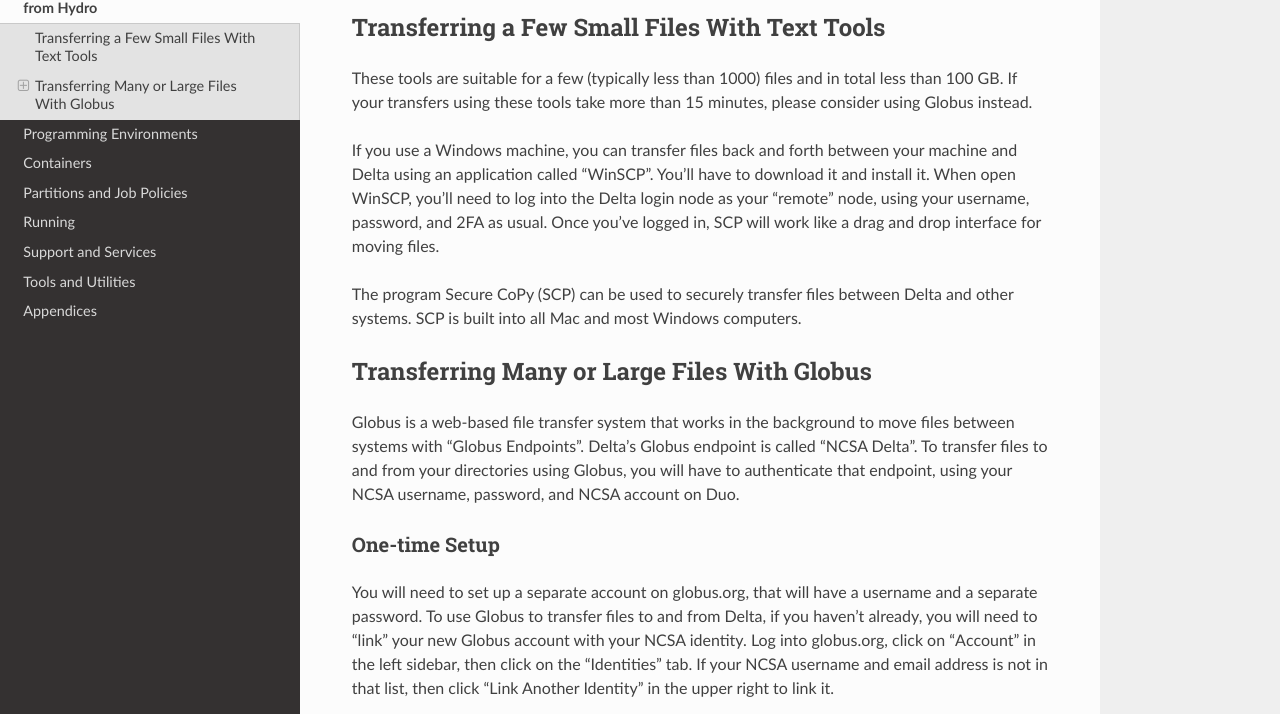
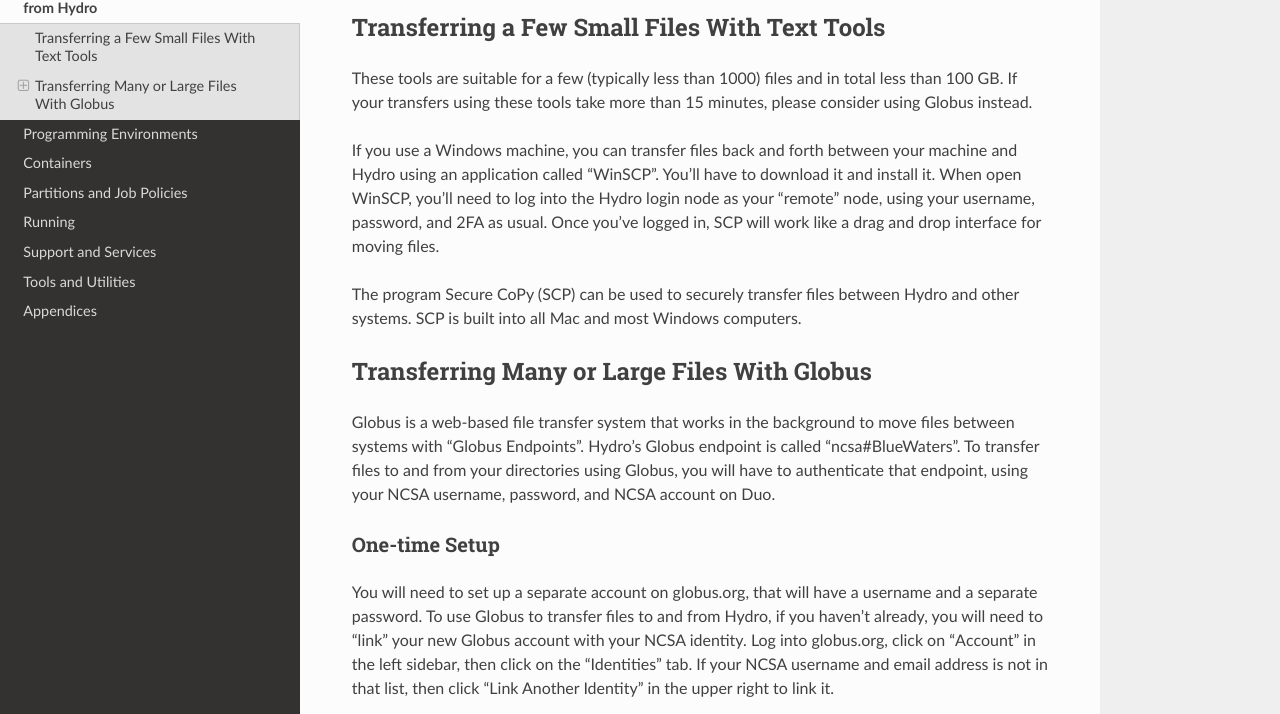
Before and after one commit to ncsa/hydro_documentation, a Sphinx documentation site: the page built from docs/source/accessing_transferring_files.rst, in a window 1280 px wide and 1400 px high. Shown: the part 186-900 px from the top of the window. Built offline with Sphinx 7.4.7 and the Read the Docs theme 2.0.0, drawn with Linux system fonts in a browser that asks for light colours; pages that are not in the unit, such as notebooks, are missing from menus; some of the changed text lies outside the part shown.

Commit message:
removing "delta", naming Globus endpoint
Got rid of spurious mentions of Delta and replaced with "Hydro".

```diff
--- a/docs/source/accessing_transferring_files.rst
+++ b/docs/source/accessing_transferring_files.rst
@@ -10,21 +10,21 @@
 
 These tools are suitable for a few (typically less than 1000) files and in total less than 100 GB.  If your transfers using these tools take more than 15 minutes, please consider using Globus instead.
 
-If you use a Windows machine, you can transfer files back and forth between your machine and Delta using an application called "WinSCP".  You'll have to download it and install it.  When open WinSCP, you'll need to log into the Delta login node as your "remote" node, using your username, password, and 2FA as usual.  Once you've logged in, SCP will work like a drag and drop interface for moving files.
+If you use a Windows machine, you can transfer files back and forth between your machine and Hydro using an application called "WinSCP".  You'll have to download it and install it.  When open WinSCP, you'll need to log into the Hydro login node as your "remote" node, using your username, password, and 2FA as usual.  Once you've logged in, SCP will work like a drag and drop interface for moving files.
 
-The program Secure CoPy (SCP) can be used to securely transfer files between Delta and other systems.  SCP is built into all Mac and most Windows computers.
+The program Secure CoPy (SCP) can be used to securely transfer files between Hydro and other systems.  SCP is built into all Mac and most Windows computers.
 
 .. _globus:
 
 Transferring Many or Large Files With Globus
 ---------------------------------------------
 
-Globus is a web-based file transfer system that works in the background to move files between systems with "Globus Endpoints".  Delta's Globus endpoint is called "NCSA Delta".  To transfer files to and from your directories using Globus, you will have to authenticate that endpoint, using your  NCSA username, password, and NCSA account on Duo.
+Globus is a web-based file transfer system that works in the background to move files between systems with "Globus Endpoints".  Hydro's Globus endpoint is called "ncsa#BlueWaters".  To transfer files to and from your directories using Globus, you will have to authenticate that endpoint, using your  NCSA username, password, and NCSA account on Duo.
 
 One-time Setup
 ~~~~~~~~~~~~~~~~
 
-You will need to set up a separate account on globus.org, that will have a username and a separate password.  To use Globus to transfer files to and from Delta, if you haven't already, you will need to "link" your new Globus account with your NCSA identity.  Log into globus.org, click on "Account" in the left sidebar, then click on the "Identities" tab.  If your NCSA username and email address is not in that list, then click "Link Another Identity" in the upper right to link it.
+You will need to set up a separate account on globus.org, that will have a username and a separate password.  To use Globus to transfer files to and from Hydro, if you haven't already, you will need to "link" your new Globus account with your NCSA identity.  Log into globus.org, click on "Account" in the left sidebar, then click on the "Identities" tab.  If your NCSA username and email address is not in that list, then click "Link Another Identity" in the upper right to link it.
 
 Using Globus to Transfer Files
 ~~~~~~~~~~~~~~~~~~~~~~~~~~~~~~~~~~~
@@ -43,7 +43,10 @@
 
 Login in via the Illinois Shibboleth service, this will be a Duo 2FA prompt
 
-Once logged in you should be taken to the File Manager section, on one side search for "Delta" collection and you should see a list of endpoints, click on the “NCSA Delta” endpoint
+..
+   Once logged in you should be taken to the File Manager section, on one side search for "BlueWaters" collection and you should see a list of endpoints, click on the “ncsa#BlueWaters” endpoint
+
+For the moment, continue using the legacy endpoint "ncsa#BlueWaters" to get to Hydro in Globus.  When a named end point is set up, it will be documented here.
 
 ..
    this will be a link to the endpoint, which we don't know the name of yet.
```
